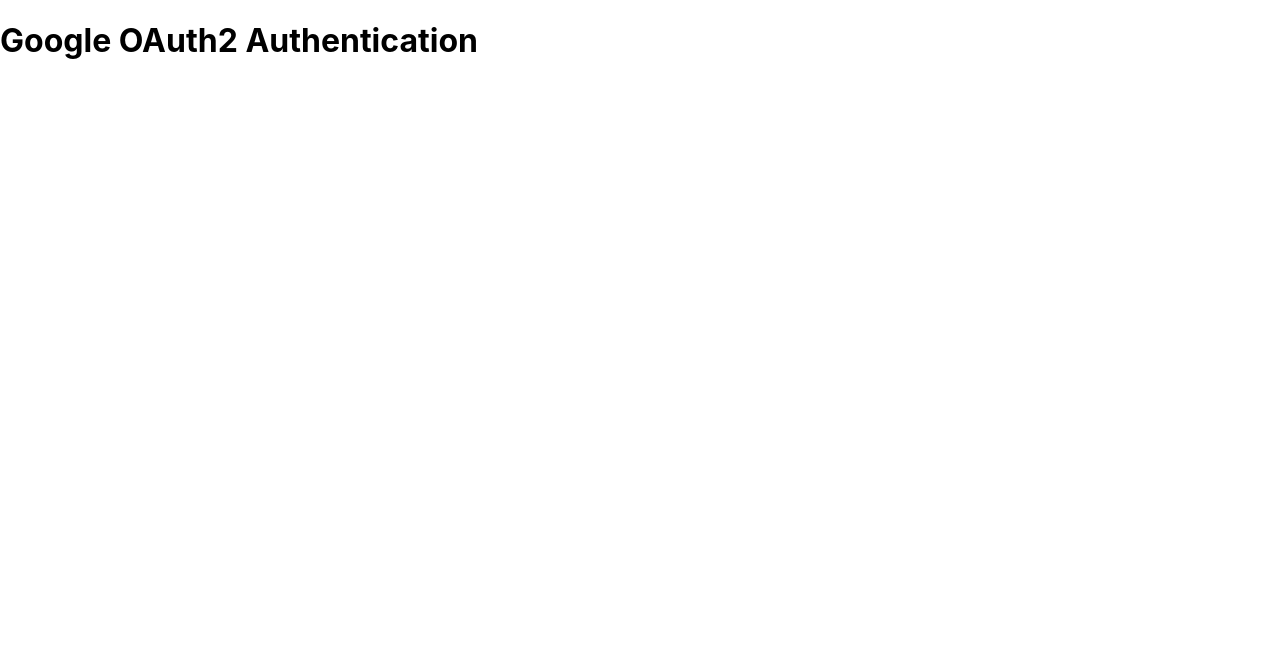
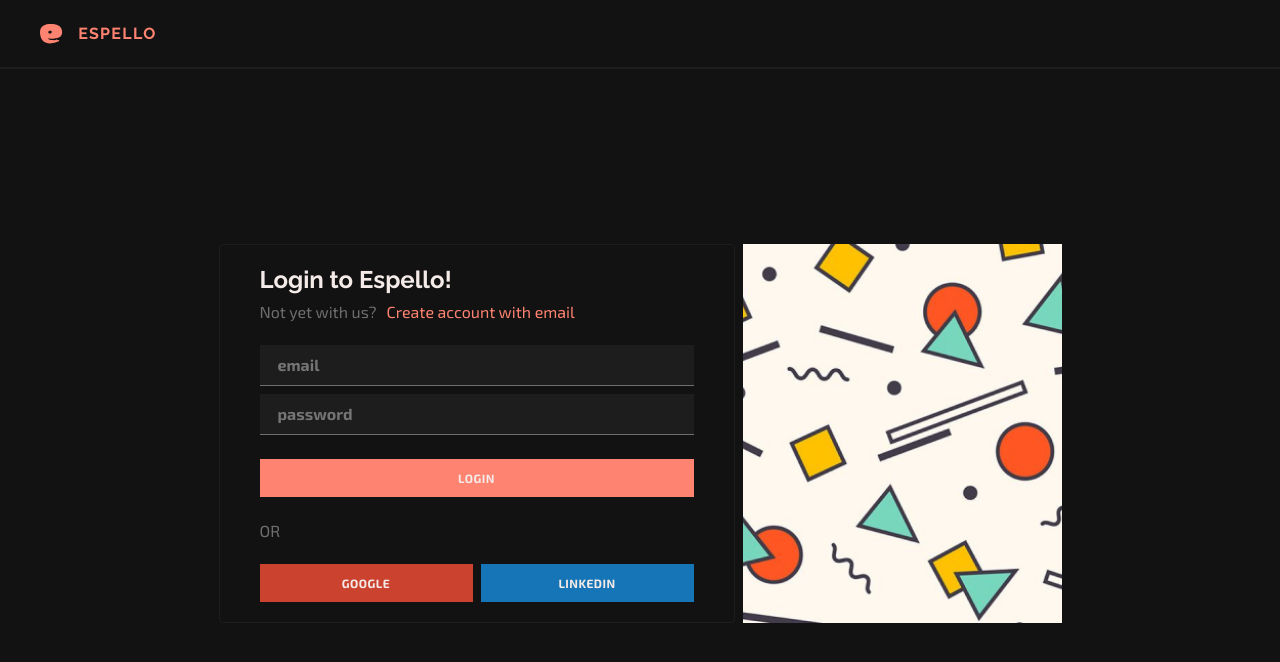
Before and after one commit to Kanespello/espello-frontend, a React (Create React App) app in the folder espello-web/: page /login in a window 1280 px wide. Shown: the top 662 px of the page. Built offline with nearby package versions, Linux system fonts and the light colour scheme.

Commit message:
adding google OAuth to actual Login Page

```diff
--- a/espello-web/src/App.tsx
+++ b/espello-web/src/App.tsx
@@ -1,95 +1,41 @@
-// import React, { useState } from 'react';
-// import './App.css';
+import React, { useState } from 'react';
+import './App.css';
 
-// import "@fontsource/raleway"; // Defaults to weight 400
-// import "@fontsource/raleway/700.css"; // Specify weight
-// import "@fontsource/raleway/700-italic.css"; // Specify weight and style
-// import "@fontsource/raleway/800.css"; // Specify weight
-// import "@fontsource/raleway/800-italic.css"; // Specify weight and style
-// import "@fontsource/raleway/900.css"; // Specify weight
-// import "@fontsource/raleway/900-italic.css"; // Specify weight and style
-// import "@fontsource/exo-2"; // Defaults to weight 400
-// import "@fontsource/exo-2/700.css"; // Specify weight
-// import "@fontsource/exo-2/700-italic.css"; // Specify weight and style
-// import "@fontsource/exo-2/800.css"; // Specify weight
-// import "@fontsource/exo-2/800-italic.css"; // Specify weight and style
-// import "@fontsource/exo-2/900.css"; // Specify weight
-// import "@fontsource/exo-2/900-italic.css";
-// import UserInteract from "./components/UserIntract";
-// import {BrowserRouter, Route, Routes} from "react-router-dom";
-// import NotFound from "./components/NotFound";
-// import Home from './components/Home';
-// import UserWaitlist from './components/UserWaitlist';
-// import Account from './components/Login';
+import "@fontsource/raleway"; // Defaults to weight 400
+import "@fontsource/raleway/700.css"; // Specify weight
+import "@fontsource/raleway/700-italic.css"; // Specify weight and style
+import "@fontsource/raleway/800.css"; // Specify weight
+import "@fontsource/raleway/800-italic.css"; // Specify weight and style
+import "@fontsource/raleway/900.css"; // Specify weight
+import "@fontsource/raleway/900-italic.css"; // Specify weight and style
+import "@fontsource/exo-2"; // Defaults to weight 400
+import "@fontsource/exo-2/700.css"; // Specify weight
+import "@fontsource/exo-2/700-italic.css"; // Specify weight and style
+import "@fontsource/exo-2/800.css"; // Specify weight
+import "@fontsource/exo-2/800-italic.css"; // Specify weight and style
+import "@fontsource/exo-2/900.css"; // Specify weight
+import "@fontsource/exo-2/900-italic.css";
+import UserInteract from "./components/UserIntract";
+import {BrowserRouter, Route, Routes} from "react-router-dom";
+import NotFound from "./components/NotFound";
+import Home from './components/Home';
+import UserWaitlist from './components/UserWaitlist';
+import Account from './components/Login';
 
-// function App() {
+function App() {
 
-//     return (<div className="container">
-//         <BrowserRouter>
-//             <Routes>
-//                 <Route path="/" element={<Home/>}/>
-//                 <Route path="/userInteract" element={<UserInteract/>}/>
-//                 <Route path="/userWaitlist" element={<UserWaitlist/>}/>
-//                 <Route path="/login" element={<Account/>}/>
-//                 <Route path="/*" element={<NotFound/>}/>
-//             </Routes>
-//         </BrowserRouter>
-//     </div>);
+    return (<div className="container">
+        <BrowserRouter>
+            <Routes>
+                <Route path="/" element={<Home/>}/>
+                <Route path="/userInteract" element={<UserInteract/>}/>
+                <Route path="/userWaitlist" element={<UserWaitlist/>}/>
+                <Route path="/login" element={<Account/>}/>
+                <Route path="/*" element={<NotFound/>}/>
+            </Routes>
+        </BrowserRouter>
+    </div>);
 
-// }
-
-// export default App;
-
-
-import React from 'react';
-import { GoogleOAuthProvider, GoogleLogin, CredentialResponse } from '@react-oauth/google';
-import { SERVICE_URL_PYTHON } from './util/AppConstants';
-
-const App = () => {
-    const handleLoginSuccess = async (response : CredentialResponse) => {
-        const { credential } = response;
-
-        if (!credential) {
-            console.error('Credential is undefined');
-            return;
-        }
-
-        try {
-            const result = await fetch(`${SERVICE_URL_PYTHON}/verify_google_token`, {
-                method: 'POST',
-                headers: {
-                    'Content-Type': 'application/x-www-form-urlencoded'
-                },
-                body: new URLSearchParams({
-                    credential: credential  // Use 'credential' to match your Python code
-                }).toString(),
-            });
-
-            if (!result.ok) {
-                throw new Error(`HTTP error! Status: ${result.status}`);
-            }
-
-            const data = await result.json();
-            console.log('Backend response:', data);
-        } catch (error) {
-            console.error('Error:', error);
-        }
-    };
-    const handleLoginFailure = () => {
-        console.error('Login failed');
-    };
-
-    return (
-        <GoogleOAuthProvider clientId="801004123541-36191n2fjoahivhmoa4fmapddhv0uh2k.apps.googleusercontent.com">
-            <div className="App">
-                <h1>Google OAuth2 Authentication</h1>
-                <GoogleLogin
-                    onSuccess={handleLoginSuccess}
-                    onError={handleLoginFailure}
-                />
-            </div>
-        </GoogleOAuthProvider>
-    );
-};
+}
 
 export default App;
--- a/espello-web/src/components/Login/index.tsx
+++ b/espello-web/src/components/Login/index.tsx
@@ -1,6 +1,8 @@
 import React, { useState } from 'react';
 import Header from "../Header";
 import './index.css';
+import { GoogleOAuthProvider, useGoogleLogin } from '@react-oauth/google';
+import { SERVICE_URL_PYTHON } from '../../util/AppConstants';
 
 
 
@@ -51,7 +53,9 @@
                     <div className="user-login-container-inner-left-content-primary-button">Login</div>
                     <div className="user-login-container-inner-left-content-or">OR</div>
                     <div className="user-login-container-inner-left-content-secondary-buttons">
-                        <div className="user-login-container-inner-left-content-secondary-buttons-google">Google</div>
+                        <GoogleOAuthProvider clientId="801004123541-36191n2fjoahivhmoa4fmapddhv0uh2k.apps.googleusercontent.com">
+                            <GoogleComponent />
+                        </GoogleOAuthProvider>
                         <div className="user-login-container-inner-left-content-secondary-buttons-linkedin">Linkedin</div>
                     </div>
                 </div>
@@ -105,5 +109,46 @@
         </div>
     </div>)
 }
+const GoogleComponent = () => {
+
+    const googleLogin = useGoogleLogin({
+        onSuccess: async (tokenResponse) => {
+            const credential = (tokenResponse as any).credential;
+
+            if (!credential) {
+                console.error('Credential is undefined');
+                return;
+            }
+
+            try {
+                const result = await fetch(`${SERVICE_URL_PYTHON}/verify_google_token`, {
+                    method: 'POST',
+                    headers: {
+                        'Content-Type': 'application/x-www-form-urlencoded'
+                    },
+                    body: new URLSearchParams({
+                        credential: credential  // Use 'credential' to match your Python code
+                    }).toString(),
+                });
+
+                if (!result.ok) {
+                    throw new Error(`HTTP error! Status: ${result.status}`);
+                }
+
+                const data = await result.json();
+                console.log('Backend response:', data);
+            } catch (error) {
+                console.error('Error:', error);
+            }
+        },
+        onError: (errorResponse) => {
+            console.error('Login failed:', errorResponse);
+        },
+    });
+
+    return (
+        <div className="user-login-container-inner-left-content-secondary-buttons-google" onClick={() => googleLogin()}>Google</div>
+    );
+};
 
 export default Account;
```
